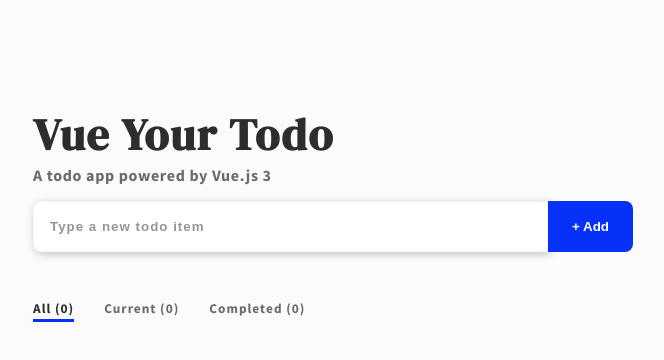
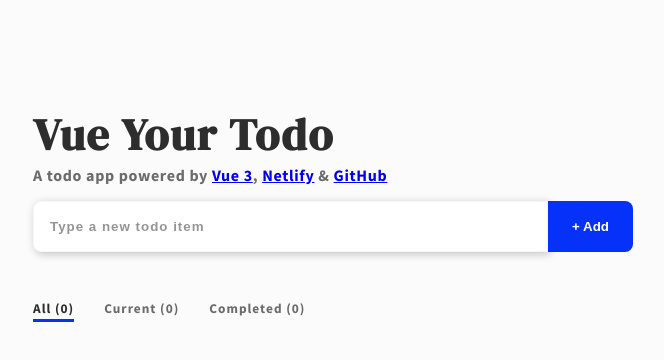
Before and after one commit to bencodezen/vue-your-todos, a Vue app: page / in a window 1280 px wide. Shown: the top 360 px of the page, without its empty margins (307-971 px from the left). Built offline with nearby package versions, Linux system fonts and the light colour scheme.

Commit message:
feat: update with powered tech

```diff
--- a/src/App.vue
+++ b/src/App.vue
@@ -87,7 +87,17 @@
 <template>
   <main class="main-wrapper">
     <h1 class="page-title">Vue Your Todo</h1>
-    <p class="subtitle">A todo app powered by Vue.js 3</p>
+    <p class="subtitle">
+      A todo app powered by
+      <a href="https://v3.vuejs.org/">Vue 3</a>
+      <span>, </span>
+      <a
+        href="https://www.netlify.com/?utm_source=github&utm_medium=vueyourtodos-bh&utm_campaign=devex"
+        >Netlify</a
+      >
+      <span> & </span>
+      <a href="https://www.github.com/bencodezen/peek-a-vue"> GitHub</a>
+    </p>
     <div class="new-task-wrapper">
       <input
         type="text"
```
